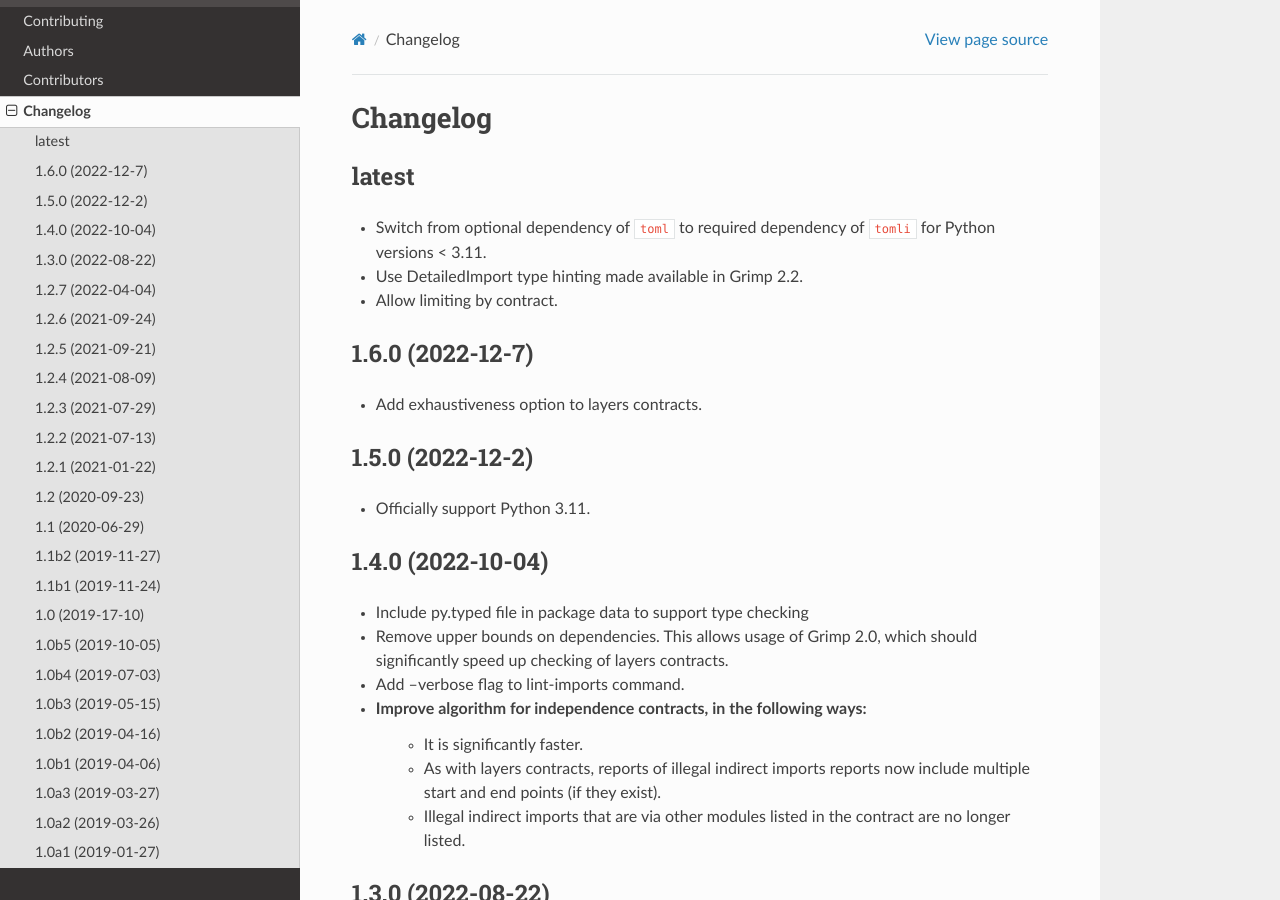
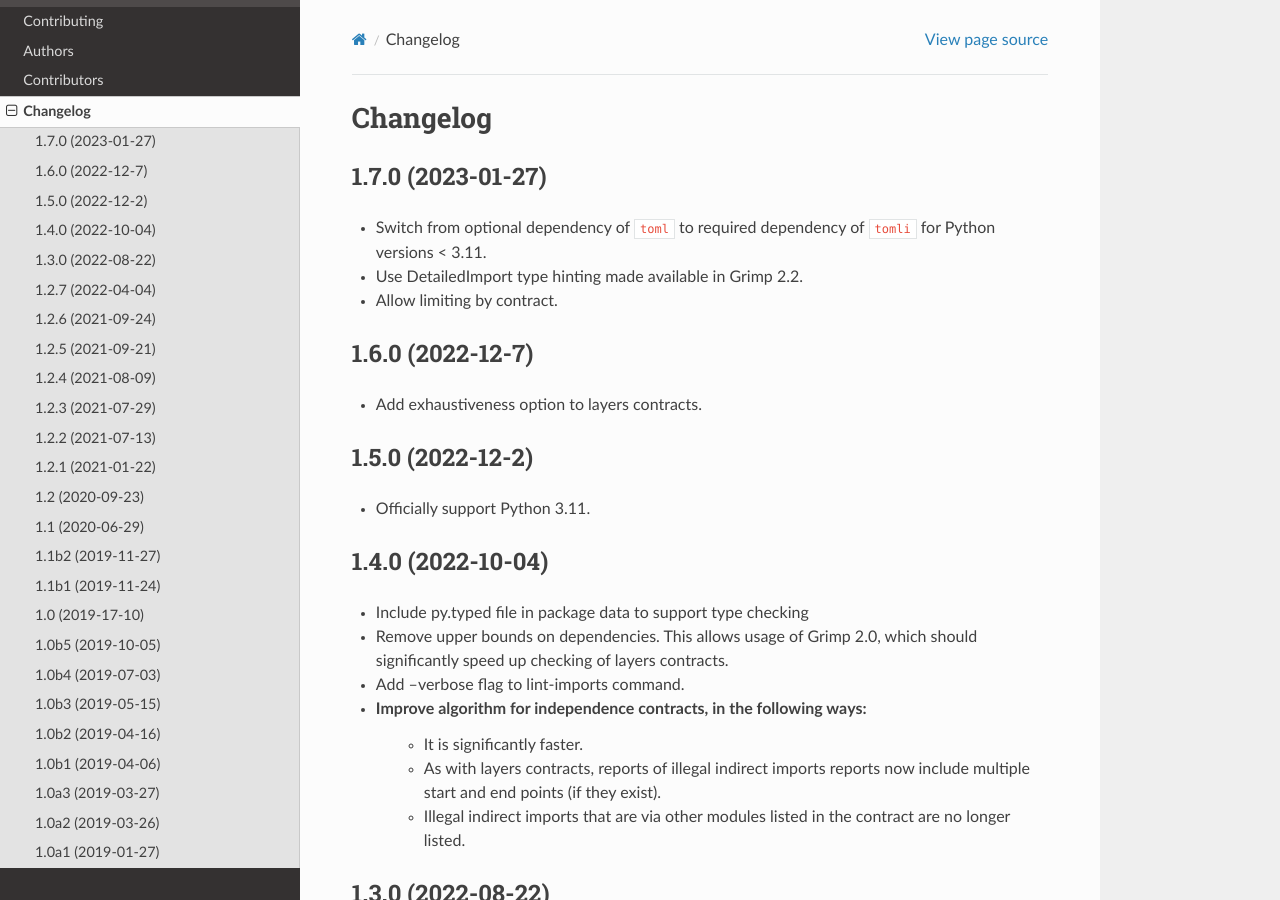
Before and after one commit to seddonym/import-linter, a Sphinx documentation site: the page built from docs/changelog.rst, in a window 1280 px wide and 900 px high. Built offline with Sphinx 7.4.7 and the Read the Docs theme 2.0.0, drawn with Linux system fonts in a browser that asks for light colours.

Commit message:
Release v1.7.0

```diff
--- a/CHANGELOG.rst
+++ b/CHANGELOG.rst
@@ -1,8 +1,8 @@
 Changelog
 =========
 
-latest
-------
+1.7.0 (2023-01-27)
+------------------
 
 * Switch from optional dependency of ``toml`` to required dependency of ``tomli`` for Python versions < 3.11.
 * Use DetailedImport type hinting made available in Grimp 2.2.
--- a/docs/conf.py
+++ b/docs/conf.py
@@ -27,7 +27,7 @@ author = 'David Seddon'
 # The short X.Y version
 version = ''
 # The full version, including alpha/beta/rc tags
-release = '1.6.0'
+release = '1.7.0'
 
 
 # -- General configuration ---------------------------------------------------
--- a/setup.py
+++ b/setup.py
@@ -16,7 +16,7 @@ def read(*names, **kwargs):
 
 setup(
     name="import-linter",
-    version="1.6.0",
+    version="1.7.0",
     license="BSD 2-Clause License",
     description="Enforces rules for the imports within and between Python packages.",
     long_description=read("README.rst"),
--- a/src/importlinter/__init__.py
+++ b/src/importlinter/__init__.py
@@ -1,4 +1,4 @@
-__version__ = "1.6.0"
+__version__ = "1.7.0"
 
 from .application import output  # noqa
 from .domain import fields  # noqa
```
